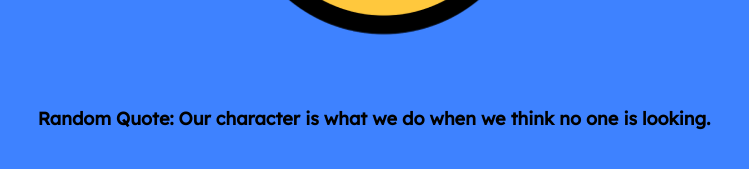
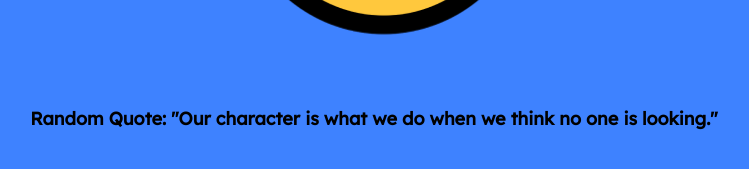
Before and after one commit to SufyaanKhateeb/Learning-Web-Dev, a Jekyll site: the page Frontend/Day 13/fetch.html, which Jekyll copies as it is, in a window 1280 px wide. Shown: the part 410-579 px from the top of the page, without its empty margins (266-1015 px from the left). Built offline with Jekyll 4.4.1, drawn with Linux system fonts in a browser that asks for light colours.

Commit message:
Update fetch.html

```diff
--- a/Frontend/Day 13/fetch.html
+++ b/Frontend/Day 13/fetch.html
@@ -38,6 +38,6 @@
     <div>
         <img src="./joy 1.png" alt="">
     </div>
-    <h1 class="quote">Random Quote: Our character is what we do when we think no one is looking.</h1>
+    <h1 class="quote">Random Quote: "Our character is what we do when we think no one is looking."</h1>
 </body>
 </html>
```
